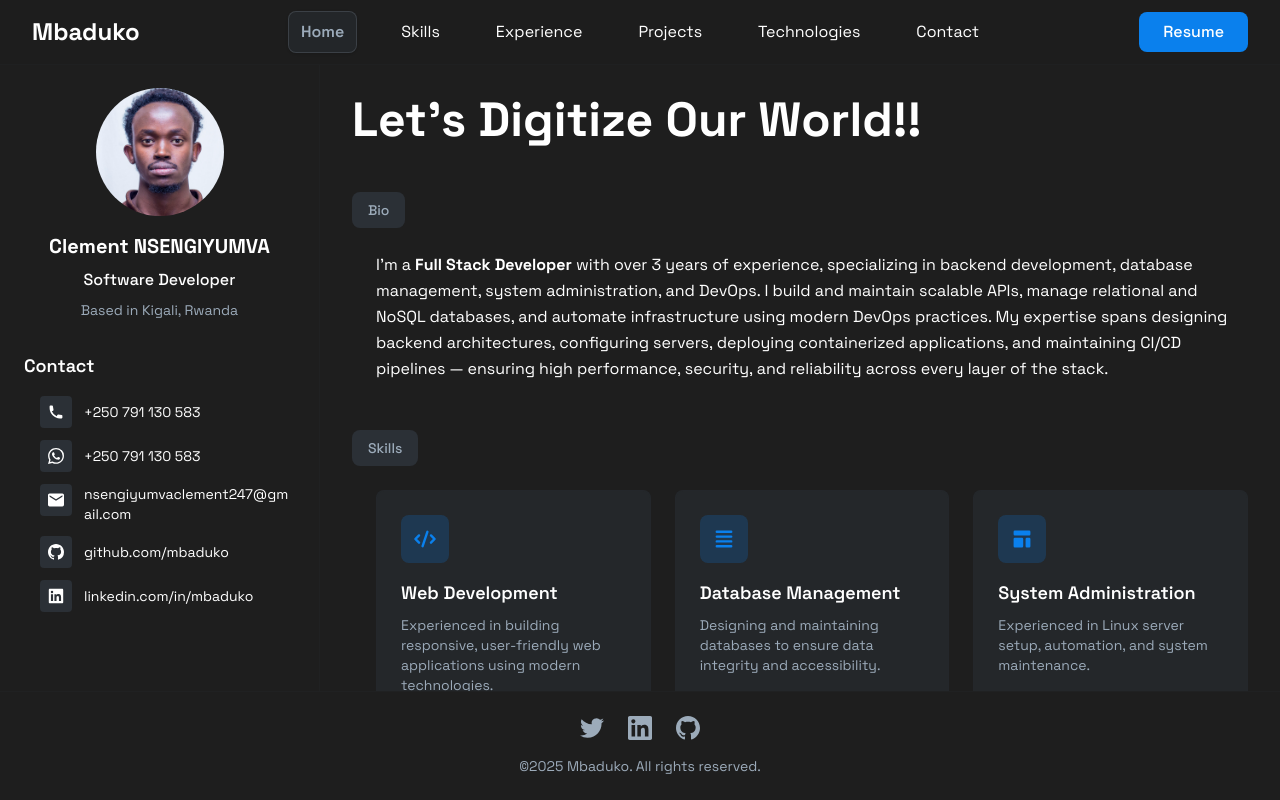
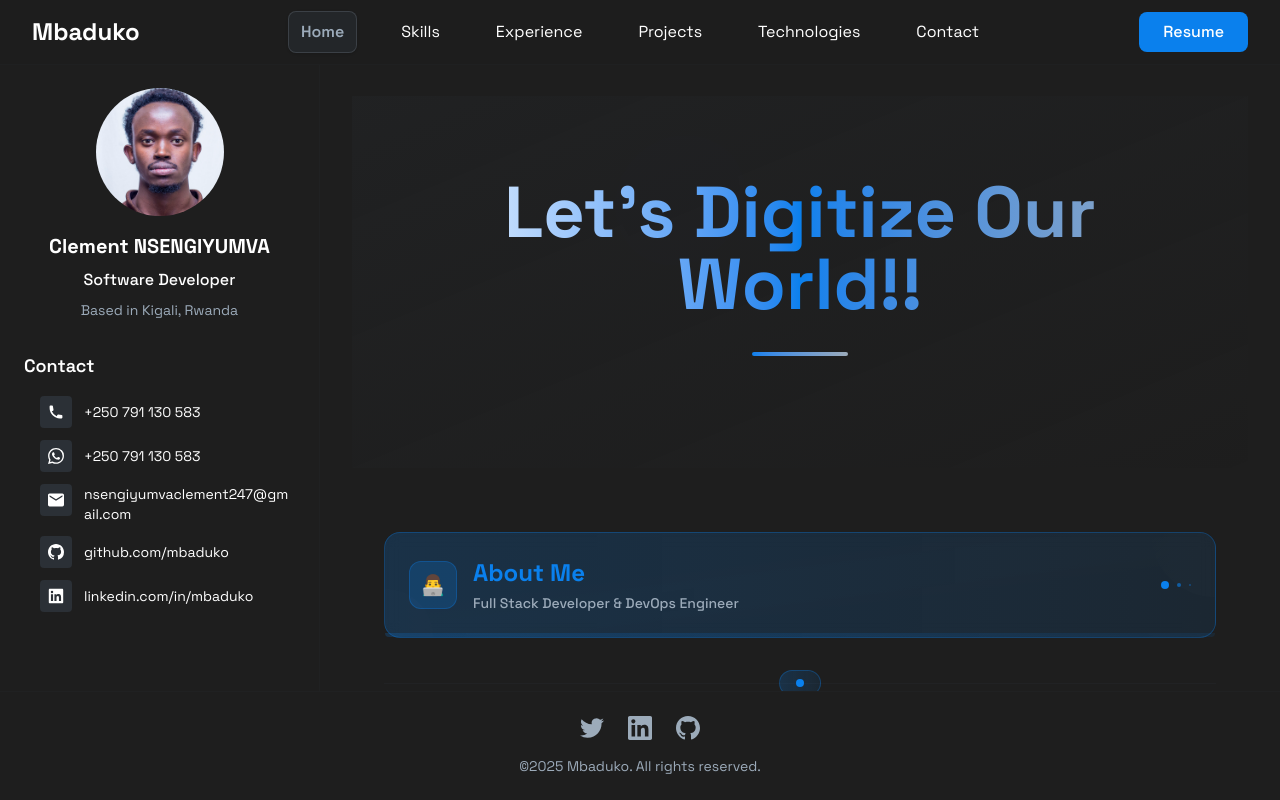
Before and after one commit to Mbaduko/portfolio, a Next.js app: page / in a window 1280 px wide. Built offline with nearby package versions, Linux system fonts and the light colour scheme.

Commit message:
feat: enhance overall design

```diff
--- a/src/components/sections/ContactSection.tsx
+++ b/src/components/sections/ContactSection.tsx
@@ -1,11 +1,15 @@
+import SectionWrapper from '@/components/ui/SectionWrapper';
+import SectionHeader from '@/components/ui/SectionHeader';
+
 export default function ContactSection() {
   return (
-    <div id="contact" className="mb-12">
-      <div className="flex items-center space-x-4 mb-6">
-        <button className="bg-secondary-bg text-accent-text px-4 py-2 rounded-lg text-sm font-medium">
-          Contact
-        </button>
-      </div>
+    <SectionWrapper id="contact" padding="lg" showBackground>
+      <SectionHeader
+        title="Get In Touch"
+        subtitle="Let's discuss opportunities and collaborations"
+        icon="📧"
+        variant="accent"
+      />
 
       <div className="pl-6">
         <div className="grid grid-cols-1 md:grid-cols-2 gap-8">
@@ -115,6 +119,6 @@ export default function ContactSection() {
           </div>
         </div>
       </div>
-    </div>
+    </SectionWrapper>
   );
 }
--- a/src/components/sections/ExperienceSection.tsx
+++ b/src/components/sections/ExperienceSection.tsx
@@ -1,6 +1,8 @@
 'use client';
 
 import { useState } from 'react';
+import SectionWrapper from '@/components/ui/SectionWrapper';
+import SectionHeader from '@/components/ui/SectionHeader';
 
 export default function ExperienceSection() {
   const [expandedItems, setExpandedItems] = useState<number[]>([]);
@@ -101,14 +103,15 @@ export default function ExperienceSection() {
   };
 
   return (
-    <div id="experience" className="mb-12">
-      <div className="flex items-center space-x-4 mb-6">
-        <button className="bg-secondary-bg text-accent-text px-4 py-2 rounded-lg text-sm font-medium">
-          Experience
-        </button>
-      </div>
+    <SectionWrapper id="experience" padding="lg">
+      <SectionHeader
+        title="Professional Experience"
+        subtitle="Work history and career progression"
+        icon="💼"
+        variant="accent"
+      />
 
-      <div className="space-y-8 pl-6">
+      <div className="space-y-8">
         {experiences.map((experience, index) => (
           <div key={experience.id} className="relative group">
             {/* Timeline connector */}
@@ -211,6 +214,6 @@ export default function ExperienceSection() {
           </div>
         ))}
       </div>
-    </div>
+    </SectionWrapper>
   );
 }
--- a/src/components/sections/HeroBioSection.tsx
+++ b/src/components/sections/HeroBioSection.tsx
@@ -1,24 +1,32 @@
+import SectionWrapper from '@/components/ui/SectionWrapper';
+import SectionHeader from '@/components/ui/SectionHeader';
+
 export default function HeroBioSection() {
   return (
-    <div className="mb-12">
+    <>
       {/* Hero Section */}
-      <div id="home" className="mb-12">
-        <h1 className="text-5xl font-bold text-foreground mb-6">
+      <SectionWrapper id="home" padding="xl" showBackground>
+        <div className="text-center">
+          <h1 className="text-6xl md:text-7xl font-bold text-foreground mb-8 bg-gradient-to-r from-foreground via-primary-button to-accent-text bg-clip-text text-transparent">
             Let's Digitize Our World!!
           </h1>
+          <div className="w-24 h-1 bg-gradient-to-r from-primary-button to-accent-text mx-auto rounded-full"></div>
         </div>
+      </SectionWrapper>
 
       {/* Bio Section */}
-      <div id="bio" className="mb-12">
-        <div className="flex items-center space-x-4 mb-6">
-          <button className="bg-secondary-bg text-accent-text px-4 py-2 rounded-lg text-sm font-medium">
-            Bio
-          </button>
-        </div>
+      <SectionWrapper id="bio" padding="lg">
+        <SectionHeader
+          title="About Me"
+          subtitle="Full Stack Developer & DevOps Engineer"
+          icon="👨‍💻"
+          variant="primary"
+        />
 
-        <div className="prose prose-invert max-w-none pl-6">
-          <p className="text-foreground leading-relaxed">
-            I'm a <strong>Full Stack Developer</strong> with over 3 years of experience,
+        <div className="prose prose-invert max-w-none">
+          <div className="bg-gradient-to-br from-secondary-bg/30 to-secondary-bg/10 rounded-2xl p-8 border border-secondary-bg/20">
+            <p className="text-foreground leading-relaxed text-lg">
+              I'm a <strong className="text-primary-button">Full Stack Developer</strong> with over 3 years of experience,
               specializing in backend development, database management, system administration,
               and DevOps. I build and maintain scalable APIs, manage relational and NoSQL
               databases, and automate infrastructure using modern DevOps practices. My expertise
@@ -28,6 +36,7 @@ export default function HeroBioSection() {
             </p>
           </div>
         </div>
-    </div>
+      </SectionWrapper>
+    </>
   );
 }
--- a/src/components/sections/SkillsSection.tsx
+++ b/src/components/sections/SkillsSection.tsx
@@ -1,3 +1,6 @@
+import SectionWrapper from '@/components/ui/SectionWrapper';
+import SectionHeader from '@/components/ui/SectionHeader';
+
 export default function SkillsSection() {
   const skills = [
     {
@@ -63,14 +66,15 @@ export default function SkillsSection() {
   ];
 
   return (
-    <div id="skills" className="mb-12">
-      <div className="flex items-center space-x-4 mb-6">
-        <button className="bg-secondary-bg text-accent-text px-4 py-2 rounded-lg text-sm font-medium">
-          Skills
-        </button>
-      </div>
+    <SectionWrapper id="skills" padding="lg" showBackground>
+      <SectionHeader
+        title="Skills & Expertise"
+        subtitle="Technical competencies and specializations"
+        icon="⚡"
+        variant="secondary"
+      />
 
-      <div className="grid grid-cols-1 md:grid-cols-3 gap-6 pl-6">
+      <div className="grid grid-cols-1 md:grid-cols-3 gap-8">
         {skills.map((skill) => (
           <div key={skill.id} className="bg-secondary-bg/50 p-6 rounded-lg border border-secondary-bg/20">
             <div className="flex items-center justify-center w-12 h-12 bg-primary-button/20 rounded-lg mb-4">
@@ -96,6 +100,6 @@ export default function SkillsSection() {
           </div>
         ))}
       </div>
-    </div>
+    </SectionWrapper>
   );
 }
--- a/src/components/sections/TechnologiesSection.tsx
+++ b/src/components/sections/TechnologiesSection.tsx
@@ -1,11 +1,15 @@
+import SectionWrapper from '@/components/ui/SectionWrapper';
+import SectionHeader from '@/components/ui/SectionHeader';
+
 export default function TechnologiesSection() {
   return (
-    <div id="technologies" className="mb-12">
-      <div className="flex items-center space-x-4 mb-6">
-        <button className="bg-secondary-bg text-accent-text px-4 py-2 rounded-lg text-sm font-medium">
-          Technologies
-        </button>
-      </div>
+    <SectionWrapper id="technologies" padding="lg">
+      <SectionHeader
+        title="Technology Stack"
+        subtitle="Tools, frameworks, and technologies I work with"
+        icon="🛠️"
+        variant="secondary"
+      />
 
       <div className="pl-6">
         <div className="grid grid-cols-1 md:grid-cols-3 gap-6">
@@ -103,6 +107,6 @@ export default function TechnologiesSection() {
           </div>
         </div>
       </div>
-    </div>
+    </SectionWrapper>
   );
 }
--- /dev/null
+++ b/src/components/ui/SectionHeader.tsx
@@ -0,0 +1,100 @@
+interface SectionHeaderProps {
+  title: string;
+  subtitle?: string;
+  icon?: React.ReactNode;
+  variant?: 'primary' | 'secondary' | 'accent';
+  showDivider?: boolean;
+}
+
+export default function SectionHeader({
+  title,
+  subtitle,
+  icon,
+  variant = 'primary',
+  showDivider = true
+}: SectionHeaderProps) {
+  const variants = {
+    primary: {
+      bg: 'bg-gradient-to-r from-primary-button/20 to-primary-button/10',
+      border: 'border-primary-button/30',
+      text: 'text-primary-button',
+      iconBg: 'bg-primary-button/20'
+    },
+    secondary: {
+      bg: 'bg-gradient-to-r from-secondary-bg/50 to-secondary-bg/30',
+      border: 'border-secondary-bg/40',
+      text: 'text-accent-text',
+      iconBg: 'bg-secondary-bg/50'
+    },
+    accent: {
+      bg: 'bg-gradient-to-r from-accent-text/20 to-accent-text/10',
+      border: 'border-accent-text/30',
+      text: 'text-accent-text',
+      iconBg: 'bg-accent-text/20'
+    }
+  };
+
+  const currentVariant = variants[variant];
+
+  return (
+    <div className="relative mb-12">
+      {/* Section Header */}
+      <div className={`relative ${currentVariant.bg} border ${currentVariant.border} rounded-2xl p-6 backdrop-blur-sm`}>
+        {/* Background Pattern */}
+        <div className="absolute inset-0 rounded-2xl overflow-hidden opacity-10">
+          <div className="absolute inset-0 bg-gradient-to-br from-transparent via-white/5 to-transparent"></div>
+          <div className="absolute top-0 right-0 w-32 h-32 bg-gradient-to-br from-transparent to-white/10 rounded-full -translate-y-16 translate-x-16"></div>
+          <div className="absolute bottom-0 left-0 w-24 h-24 bg-gradient-to-tr from-transparent to-white/10 rounded-full translate-y-12 -translate-x-12"></div>
+        </div>
+
+        {/* Content */}
+        <div className="relative flex items-center space-x-4">
+          {/* Icon */}
+          {icon && (
+            <div className={`${currentVariant.iconBg} w-12 h-12 rounded-xl flex items-center justify-center border ${currentVariant.border}`}>
+              <div className={`${currentVariant.text} text-xl`}>
+                {icon}
+              </div>
+            </div>
+          )}
+
+          {/* Text Content */}
+          <div className="flex-1">
+            <h2 className={`text-2xl font-bold ${currentVariant.text} mb-1`}>
+              {title}
+            </h2>
+            {subtitle && (
+              <p className="text-accent-text text-sm font-medium">
+                {subtitle}
+              </p>
+            )}
+          </div>
+
+          {/* Decorative Elements */}
+          <div className="flex items-center space-x-2">
+            <div className={`w-2 h-2 rounded-full ${currentVariant.text} bg-current`}></div>
+            <div className={`w-1 h-1 rounded-full ${currentVariant.text} bg-current opacity-60`}></div>
+            <div className={`w-0.5 h-0.5 rounded-full ${currentVariant.text} bg-current opacity-40`}></div>
+          </div>
+        </div>
+
+        {/* Bottom Accent Line */}
+        <div className={`absolute bottom-0 left-0 right-0 h-1 ${currentVariant.bg} rounded-b-2xl`}></div>
+      </div>
+
+      {/* Section Divider */}
+      {showDivider && (
+        <div className="relative mt-8 mb-8">
+          <div className="absolute inset-0 flex items-center">
+            <div className="w-full border-t border-secondary-bg/30"></div>
+          </div>
+          <div className="relative flex justify-center">
+            <div className={`${currentVariant.bg} px-4 py-2 rounded-full border ${currentVariant.border}`}>
+              <div className={`w-2 h-2 rounded-full ${currentVariant.text} bg-current`}></div>
+            </div>
+          </div>
+        </div>
+      )}
+    </div>
+  );
+}
--- /dev/null
+++ b/src/components/ui/SectionWrapper.tsx
@@ -0,0 +1,49 @@
+interface SectionWrapperProps {
+  children: React.ReactNode;
+  id?: string;
+  className?: string;
+  showBackground?: boolean;
+  padding?: 'sm' | 'md' | 'lg' | 'xl';
+}
+
+export default function SectionWrapper({
+  children,
+  id,
+  className = '',
+  showBackground = false,
+  padding = 'lg'
+}: SectionWrapperProps) {
+  const paddingClasses = {
+    sm: 'py-8',
+    md: 'py-12',
+    lg: 'py-16',
+    xl: 'py-20'
+  };
+
+  return (
+    <section
+      id={id}
+      className={`
+        relative ${paddingClasses[padding]}
+        ${showBackground ? 'bg-gradient-to-br from-secondary-bg/20 to-transparent' : ''}
+        ${className}
+      `}
+    >
+      {/* Background Pattern (if enabled) */}
+      {showBackground && (
+        <div className="absolute inset-0 overflow-hidden opacity-5">
+          <div className="absolute top-0 left-1/4 w-64 h-64 bg-gradient-to-br from-primary-button/20 to-transparent rounded-full blur-3xl"></div>
+          <div className="absolute bottom-0 right-1/4 w-48 h-48 bg-gradient-to-tl from-accent-text/20 to-transparent rounded-full blur-3xl"></div>
+        </div>
+      )}
+
+      {/* Content Container */}
+      <div className="relative max-w-7xl mx-auto px-4 sm:px-6 lg:px-8">
+        {children}
+      </div>
+
+      {/* Bottom Spacing */}
+      <div className="h-8"></div>
+    </section>
+  );
+}
```
Also changed, not shown: src/components/sections/ProjectsSection.tsx (+10 -7 lines). Lines whose indentation alone changed are shown as unchanged.
